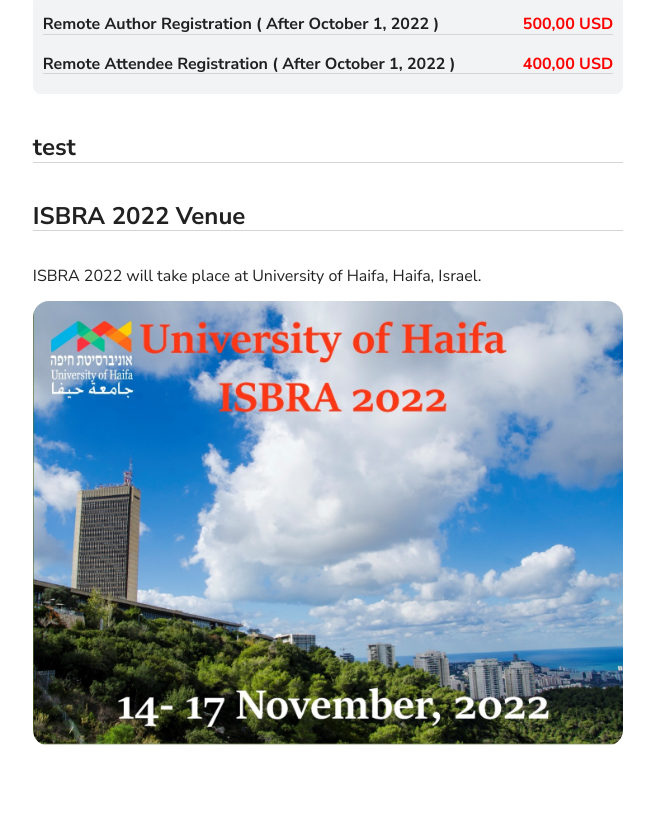
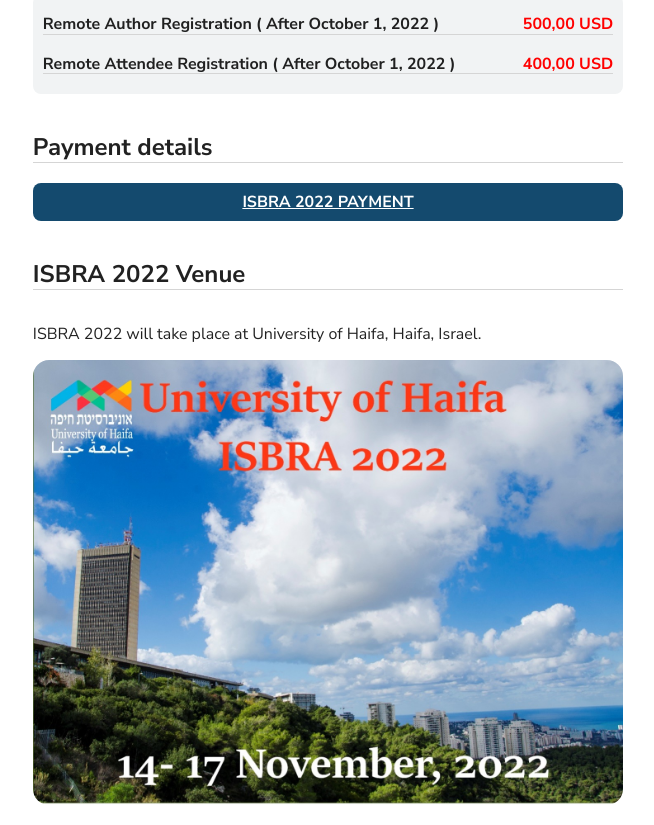
Before and after one commit to Mangul-Lab-USC/_ISBRA22, a Next.js app: page /registration in a window 1280 px wide. Shown: the part 1376-2201 px from the top of the page, without its empty margins (312-966 px from the left). Before the commit the page ends 2142 px from the top, so only its background shows below. Built offline with nearby package versions, Linux system fonts and the light colour scheme.

Commit message:
Payment details added

```diff
--- a/pages/registration.js
+++ b/pages/registration.js
@@ -82,7 +82,12 @@
           <span>400,00 USD</span>
         </div>
       </div>
-      <h2>test</h2>
+      <h2>Payment details</h2>
+      <div className={styles.notice}>
+        <a className={styles.link} rel="noreferrer" target="_blank" href="https://fns.haifa.ac.il/shop/">
+          ISBRA 2022 PAYMENT
+        </a>
+      </div>
       <h2>ISBRA 2022 Venue</h2>
       <p>ISBRA 2022 will take place at University of Haifa, Haifa, Israel.</p>
       <img className={styles.image} src={image.src} />
```
